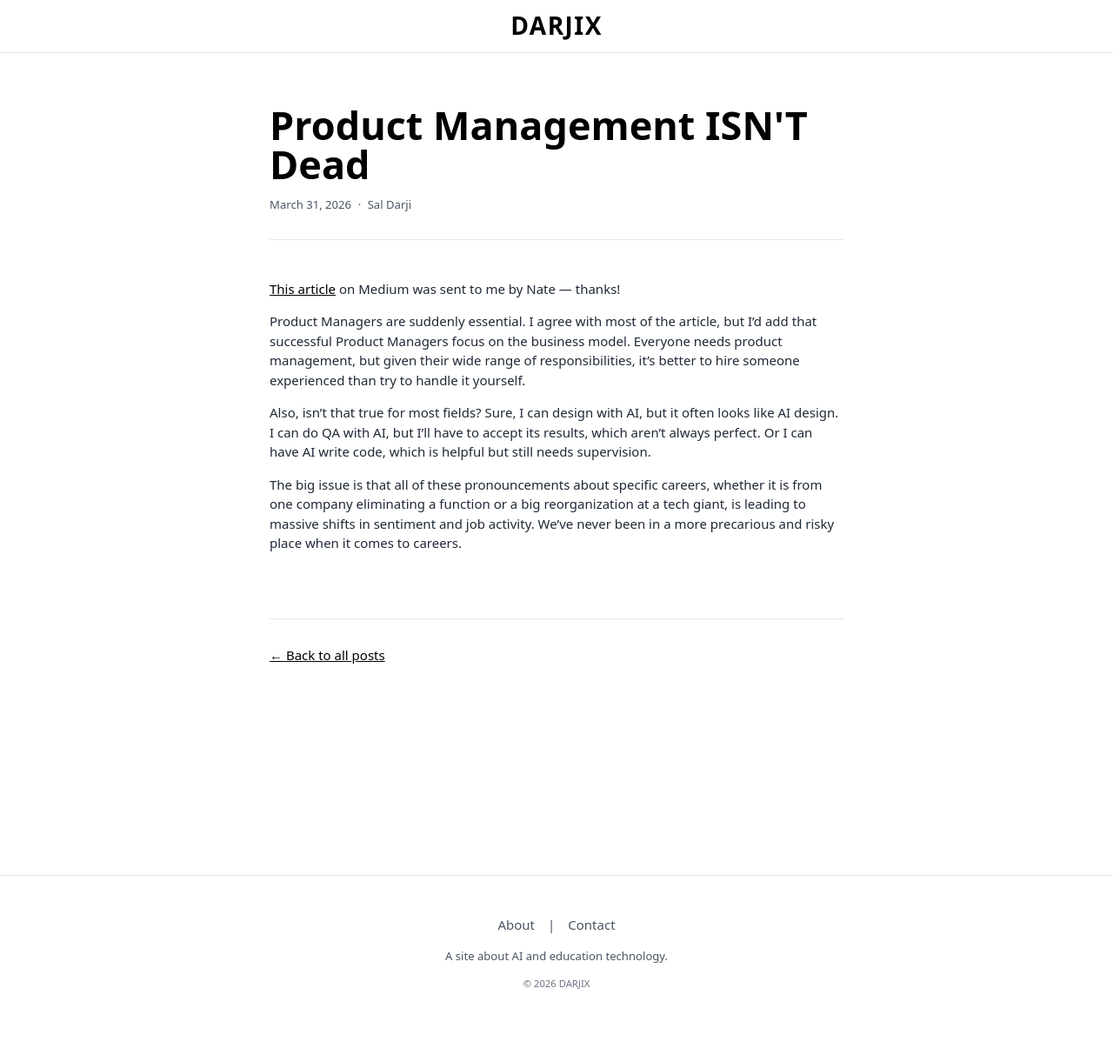
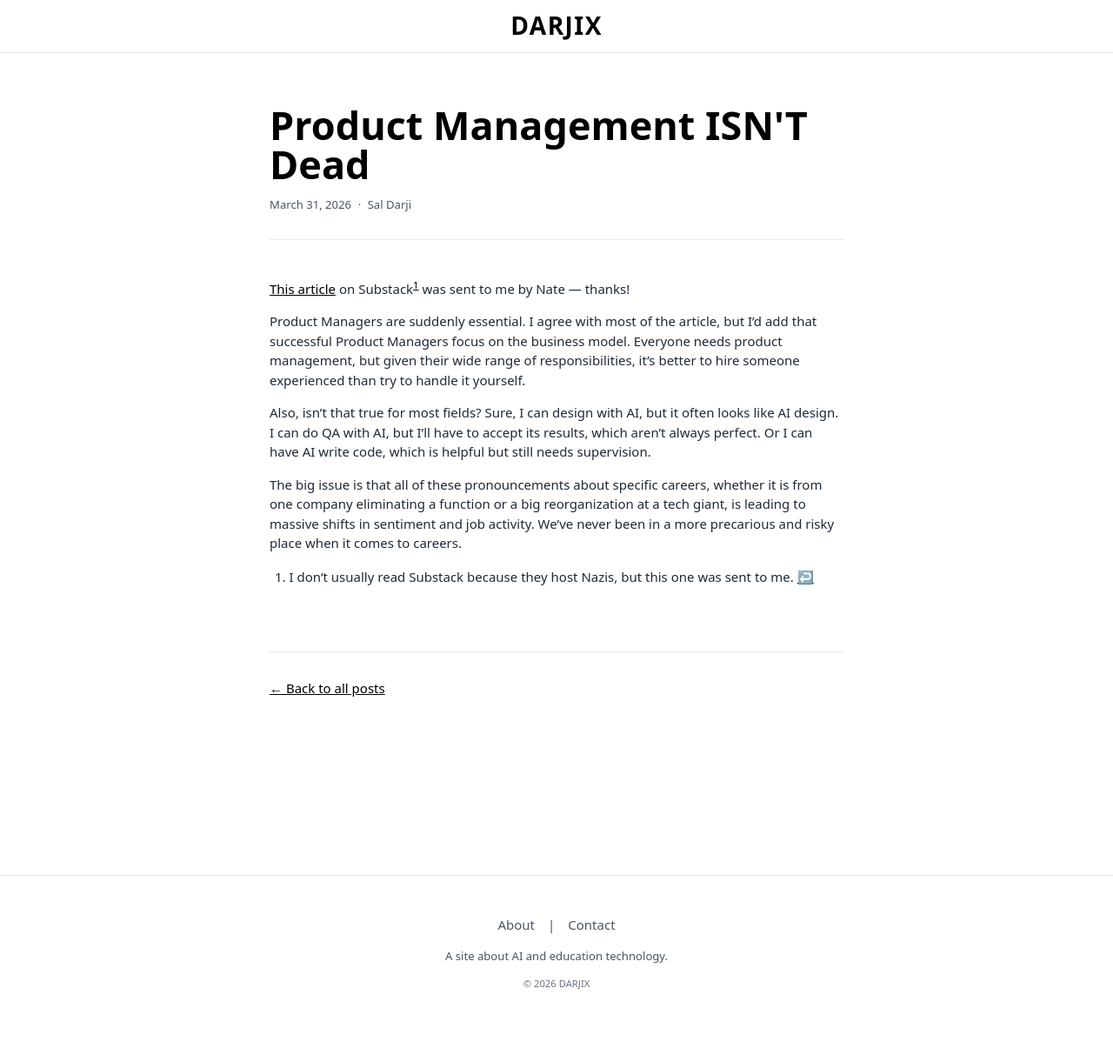
Before and after one commit to saldarji/darjix, a Jekyll site: the page built from _posts/2026-03-31-product-management-isn-t-dead.md, in a window 1280 px wide. Shown: the whole page at 87% size. Built offline with Jekyll 4.4.1, drawn with Linux system fonts in a browser that asks for light colours.

Commit message:
Add Substack footnote to product management post
Made-with: Cursor

```diff
--- a/_posts/2026-03-31-product-management-isn-t-dead.md
+++ b/_posts/2026-03-31-product-management-isn-t-dead.md
@@ -5,10 +5,12 @@ date: 2026-03-31
 author: "Sal Darji"
 ---
 
-[This article](https://www.focusedchaos.co/p/they-tried-to-kill-product-managers) on Medium was sent to me by Nate — thanks!
+[This article](https://www.focusedchaos.co/p/they-tried-to-kill-product-managers) on Substack[^substack] was sent to me by Nate — thanks!
 
 Product Managers are suddenly essential. I agree with most of the article, but I’d add that successful Product Managers focus on the business model. Everyone needs product management, but given their wide range of responsibilities, it’s better to hire someone experienced than try to handle it yourself.
 
 Also, isn’t that true for most fields? Sure, I can design with AI, but it often looks like AI design. I can do QA with AI, but I’ll have to accept its results, which aren’t always perfect. Or I can have AI write code, which is helpful but still needs supervision.
 
 The big issue is that all of these pronouncements about specific careers, whether it is from one company eliminating a function or a big reorganization at a tech giant, is leading to massive shifts in sentiment and job activity. We've never been in a more precarious and risky place when it comes to careers.
+
+[^substack]: I don't usually read Substack because they host Nazis, but this one was sent to me.
```
